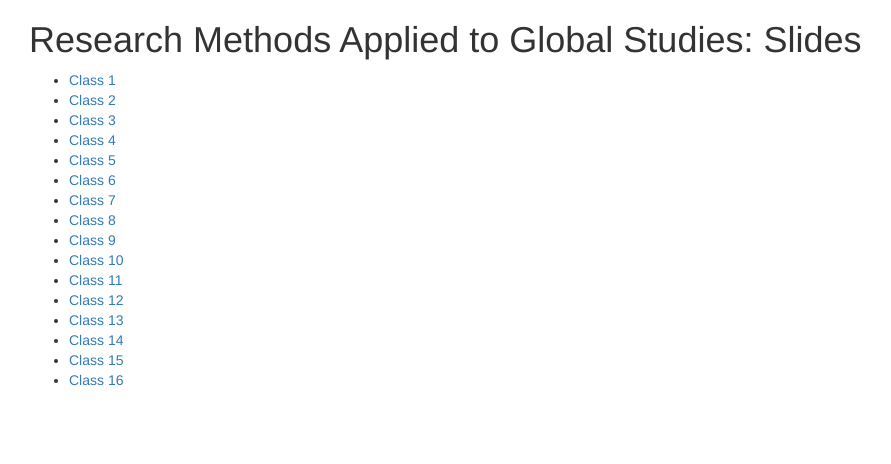
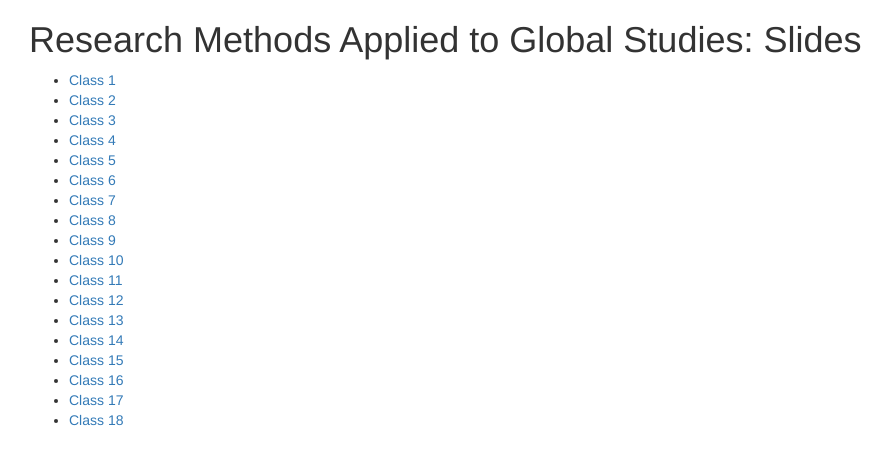
Before and after one commit to JohnPalmer/GSRM2018-Slides, a plain HTML site: page index.html in a window 1280 px wide. Shown: the whole page, without its empty margins (26-917 px from the left). Drawn offline with nearby package versions, Linux system fonts and the light colour scheme.

Commit message:
Update index.html

```diff
--- a/index.html
+++ b/index.html
@@ -54,8 +54,8 @@
        <li><a href="class14">Class 14</a></li>
    <li><a href="class15">Class 15</a></li>
      <li><a href="class16">Class 16</a></li>
-    <!--      <li><a href="class17">Class 17</a></li>
-      <li><a href="class18">Class 18</a></li> -->
+        <li><a href="class17">Class 17</a></li>
+      <li><a href="class18">Class 18</a></li>
              </ul>
 
         </div>
```
